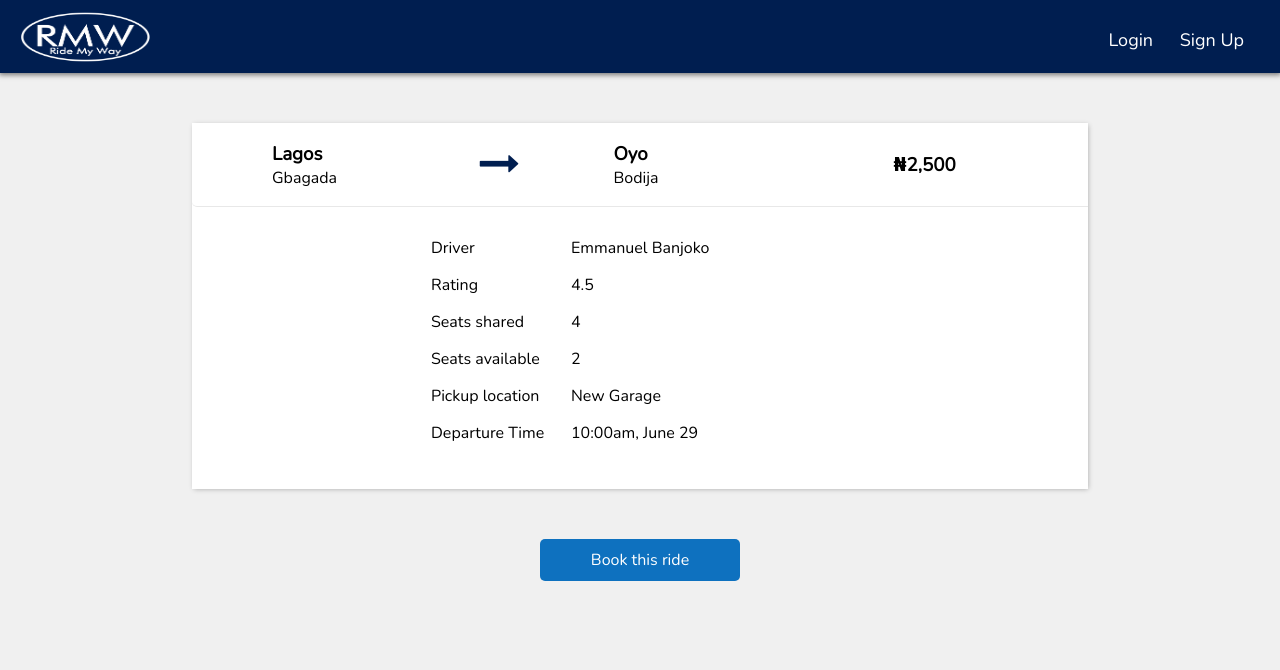
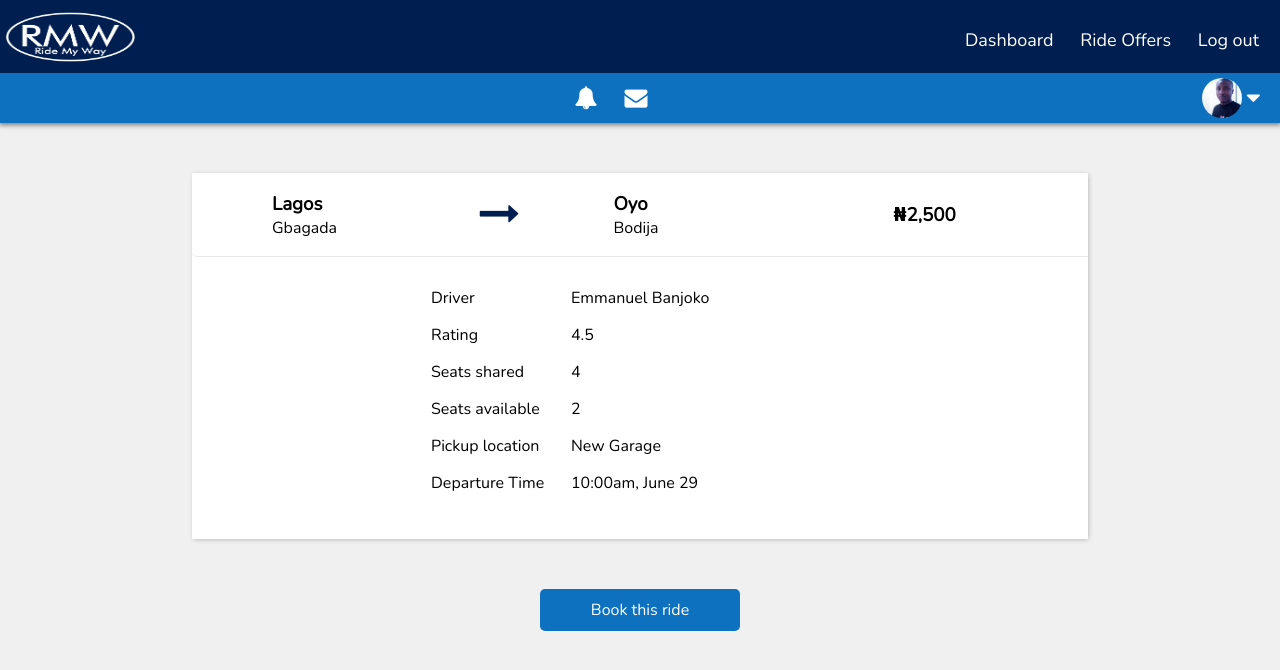
Before and after one commit to enJames/ridemyway, a plain HTML site: page UI/view-ride-offer.html in a window 1280 px wide. Drawn offline with nearby package versions, Linux system fonts and the light colour scheme.

Commit message:
Add logged in user navigation

```diff
--- a/UI/statics/css/master.css
+++ b/UI/statics/css/master.css
@@ -9,7 +9,7 @@ html,body {
     flex-wrap: wrap;
     align-items: center;
     font-size: 18px;
-    padding: 7px 15px 0;
+    padding: 7px 0 0;
     box-sizing: border-box;
     -webkit-box-sizing: border-box;
     -o-box-sizing: border-box;
@@ -58,6 +58,48 @@ html,body {
     border: 1px solid white;
 }
 
+.user-navigation {
+    display: flex;
+    align-items: center;
+    background-color: rgb(14,113,191);
+    width: 100%;
+    padding: 5px 20px;
+    font-size: 23px;
+    color: white;
+    text-align: center;
+}
+.user-nav-wrapper {
+    display: flex;
+    width: 100px;
+    margin: auto;
+}
+.user-nav-wrapper div {
+    flex: 1;
+}
+.user-wrapper {
+    display: flex;
+    align-items: center;
+    cursor: pointer;
+}
+.user-wrapper .avatar {
+    width: 40px;
+    height: 40px;
+    margin-right: 5px;
+}
+.user-wrapper .avatar img {
+    width: 100%;
+    height: 100%;
+    border-radius: 1000px;
+}
+.fa {
+    cursor: pointer;
+}
+.fa:hover {
+    color: rgba(225,225,225,.9);
+}
+.avatar:hover {
+    background-color: rgba(235,235,235,.9);
+}
 /* ---------- Banner and background tints ---------- */
 .banner {
     background-position: center;
--- a/UI/view-ride-offer.html
+++ b/UI/view-ride-offer.html
@@ -21,9 +21,30 @@
             </button>
             <div class="navigation" id="navigationId">
                 <ul class="navigation-ul">
-                    <li class="navigation-li"><a href="login.html">Login</a></li>
-                    <li class="navigation-li"><a href="sign-up.html">Sign Up</a></li>
+                    <li class="navigation-li"> <a href="login.html">Dashboard</a></li>
+                    <li class="navigation-li"><a href="all-offers.html">Ride Offers</a></li>
+                    <li class="navigation-li"><a href="/logout.html">Log out</a></li>
                 </ul>
+            </div>
+            <div class="user-navigation">
+                <div class="user-nav-wrapper">
+                    <div class="notification">
+                        <i class="fa fa-bell"></i>
+                    </div>
+                    <div class="notification">
+                        <i class="fa fa-envelope"></i>
+                    </div>
+                </div>
+                <div class="user">
+                    <div class="user-wrapper">
+                        <div class="avatar">
+                            <img src="statics/img/user-avatar.jpg" alt="">
+                        </div>
+                        <div class="caret">
+                            <i class="fa fa-caret-down"></i>
+                        </div>
+                    </div>
+                </div>
             </div>
         </nav>
         <div class="view-offer">
```
Also changed, not shown: UI/statics/img/user-avatar.jpg (added).
